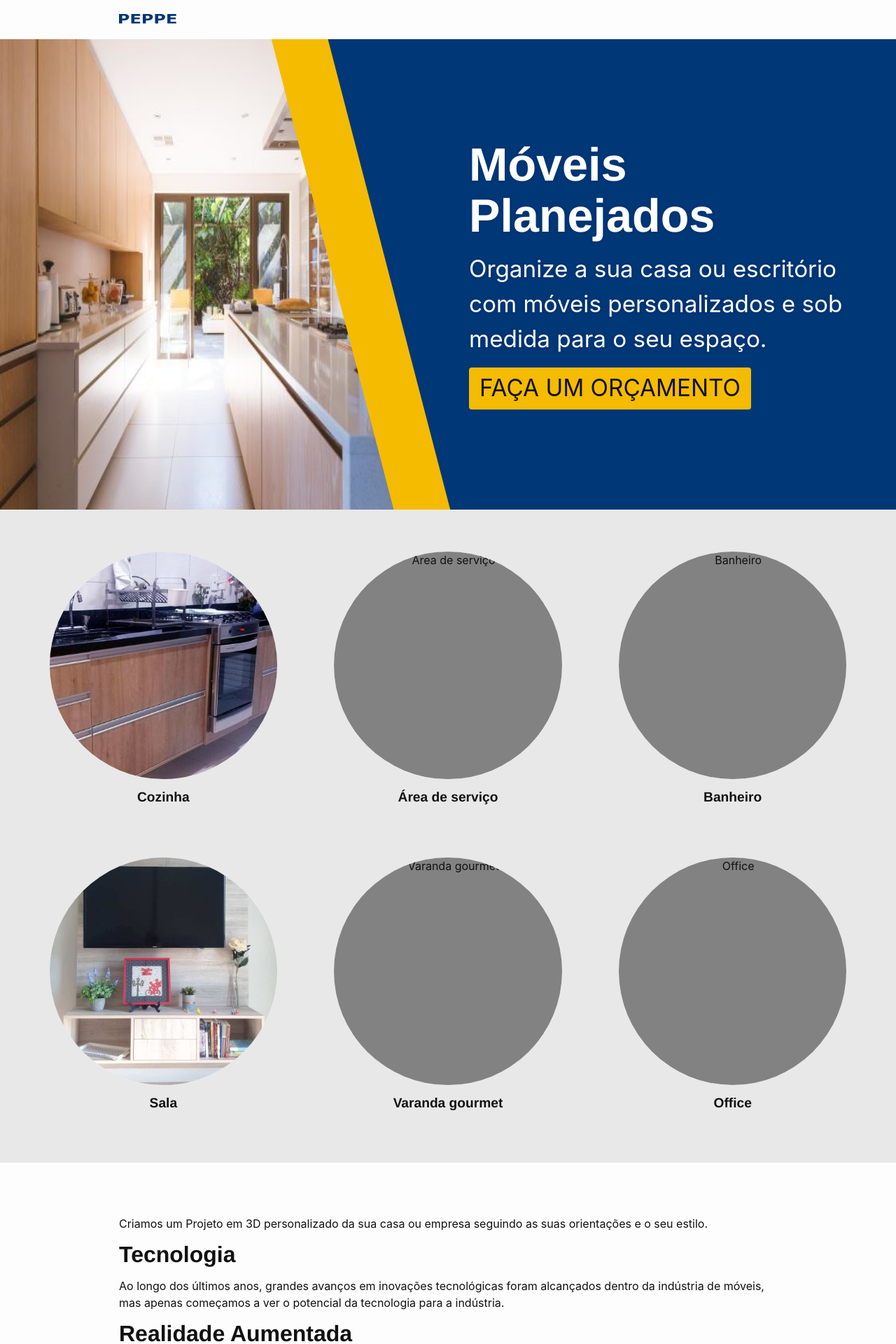
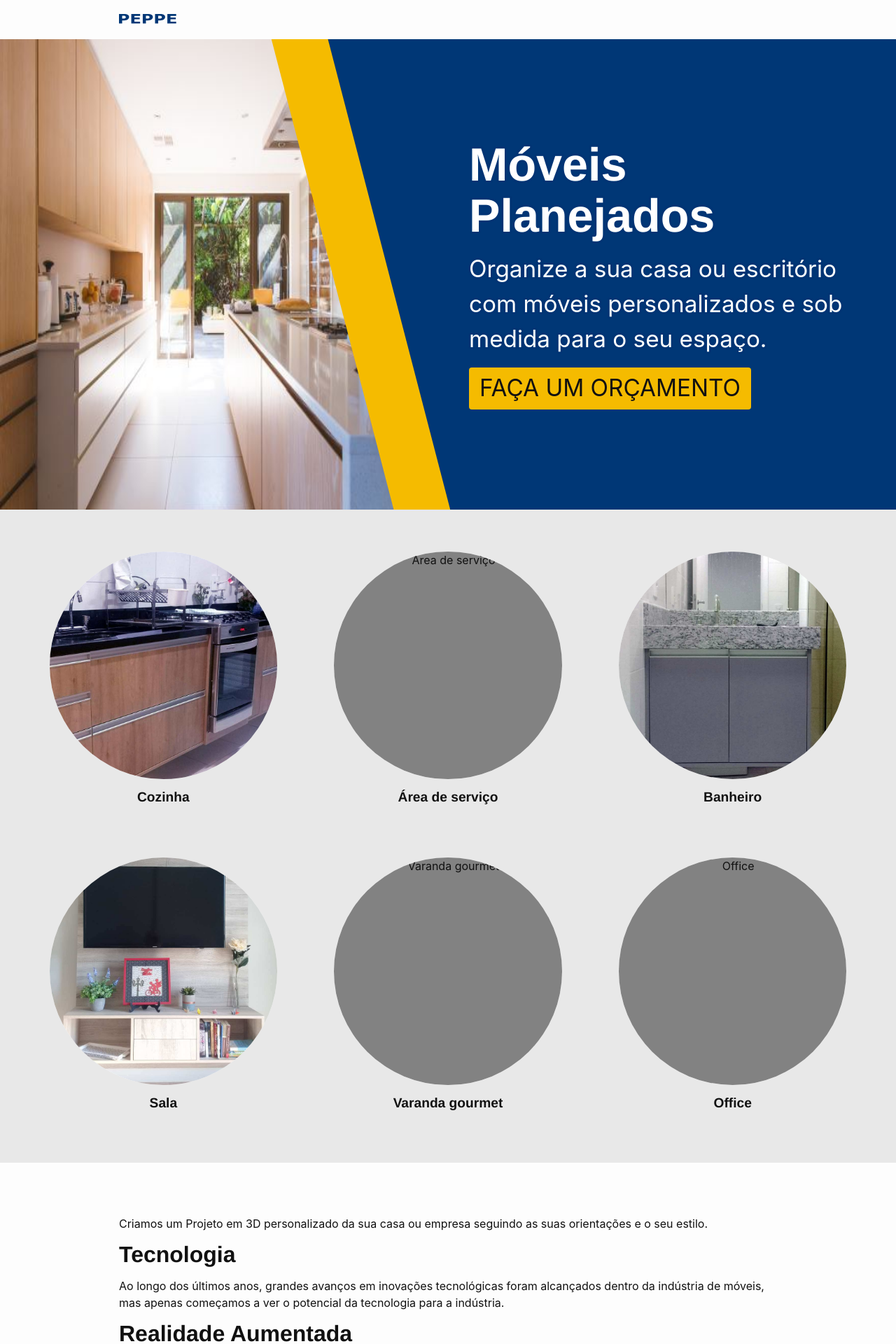
Before and after one commit to PeppeMoveisPlanejados/peppemoveisplanejados.github.io, a Jekyll site: the page built from index.html, in a window 1280 px wide. Shown: the top 1920 px of the page at 70% size. Built offline with Jekyll 4.4.1, drawn with Linux system fonts in a browser that asks for light colours.

Commit message:
Updated Banheiro

```diff
--- a/_categorias/banheiro.markdown
+++ b/_categorias/banheiro.markdown
@@ -2,4 +2,5 @@
 title: Banheiro
 date: 2018-11-12 22:08:00 -02:00
 position: 2
+image: "/uploads/categoria-banheiro.jpg"
 ---
```
